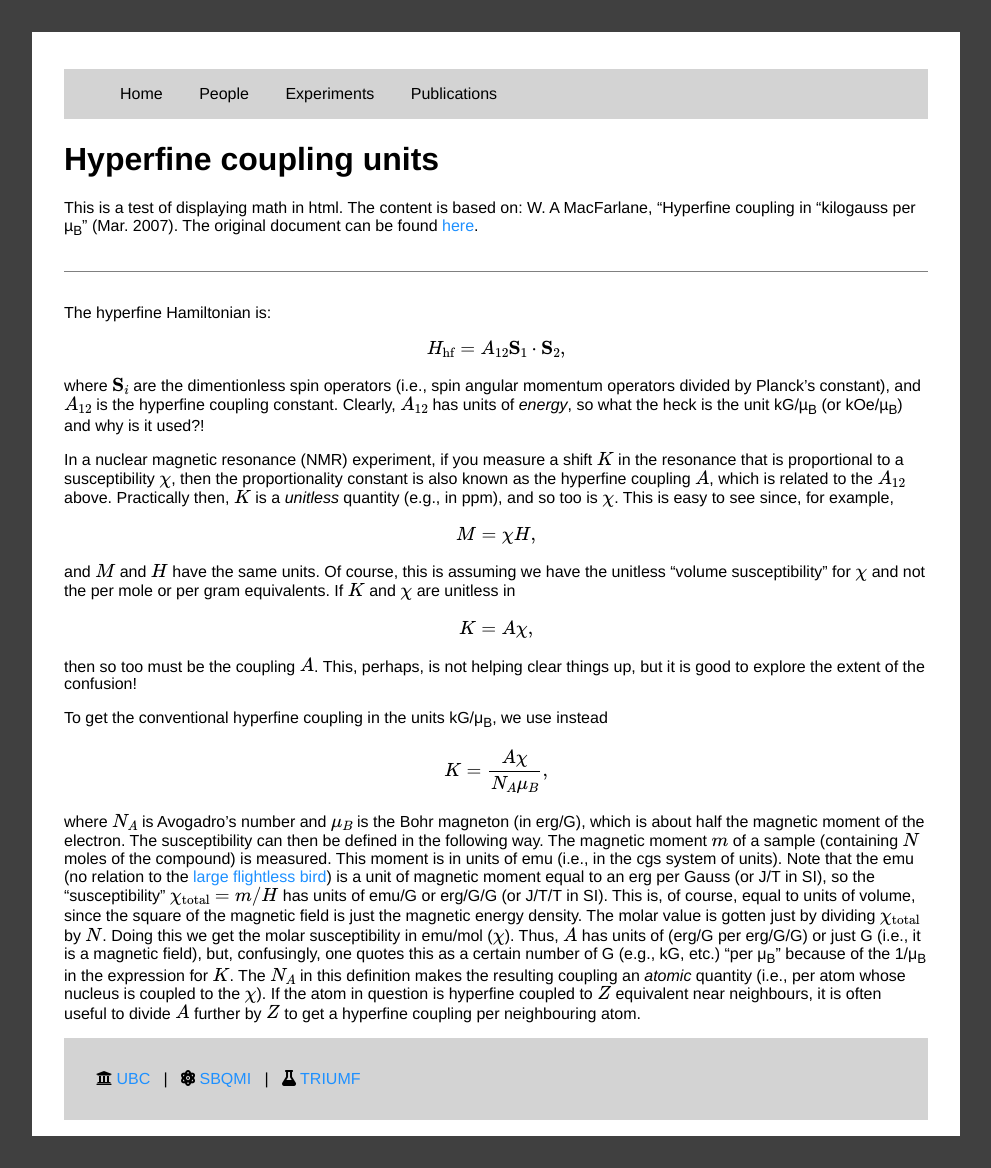
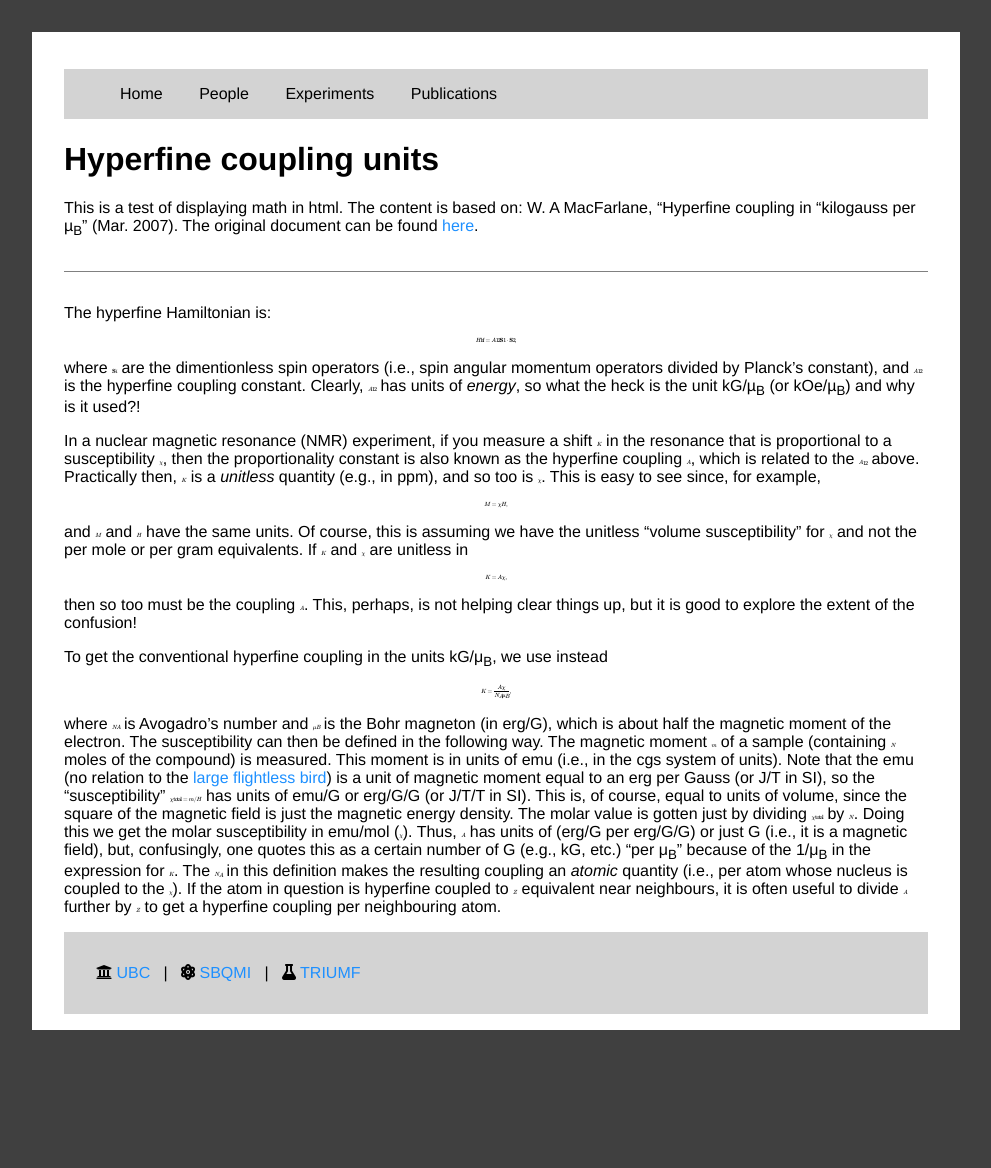
Before and after one commit to dfujim/bnmr-webpage, a Jekyll site: the page built from _posts/2019-02-03-hfc.md, in a window 1280 px wide. Shown: the whole page, without its empty margins (144-1135 px from the left). Built offline with Jekyll 4.4.1, drawn with Linux system fonts in a browser that asks for light colours; formulas are drawn with MathJax 3; a style sheet for code colours, icons or effects is not loaded; after the commit the page ends 1062 px from its top, so only the background shows below that.

Commit message:
screen.css: changed mathjax fontsize

```diff
--- a/css/screen.css
+++ b/css/screen.css
@@ -1,4 +1,8 @@
 
+
+.MathJax {
+   font-size: 0.35em !important;
+}
 
 html {
    color: black;
```
